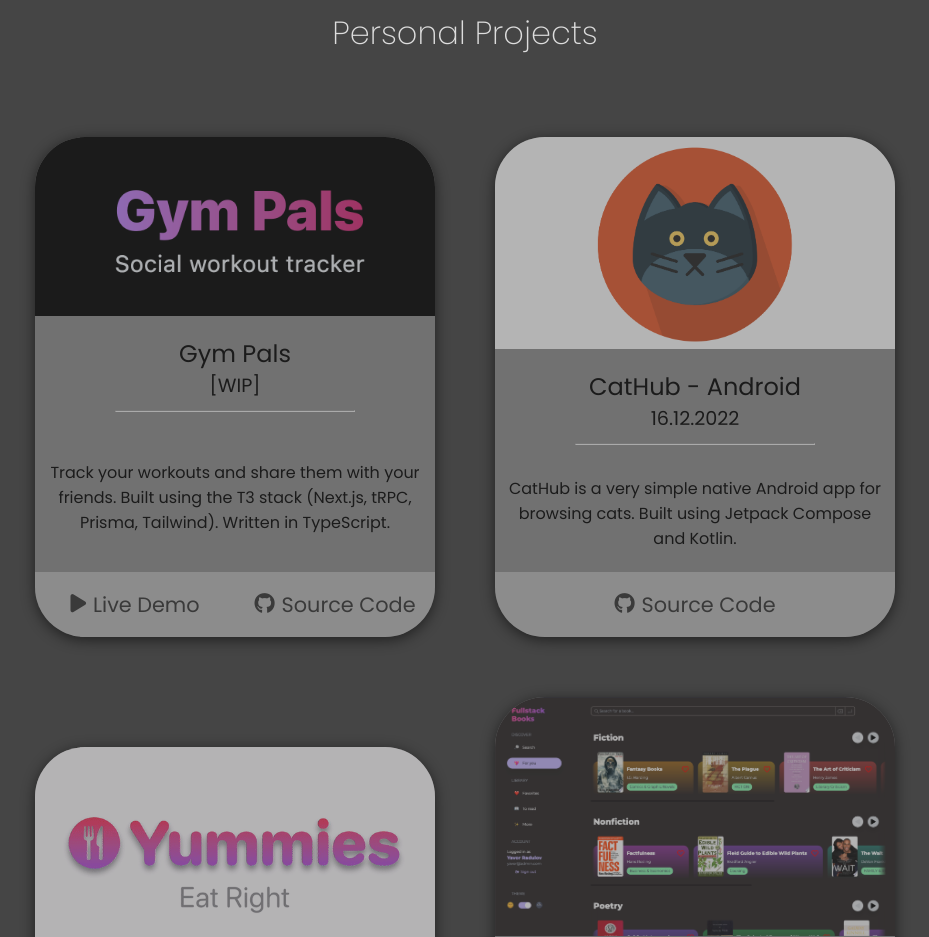
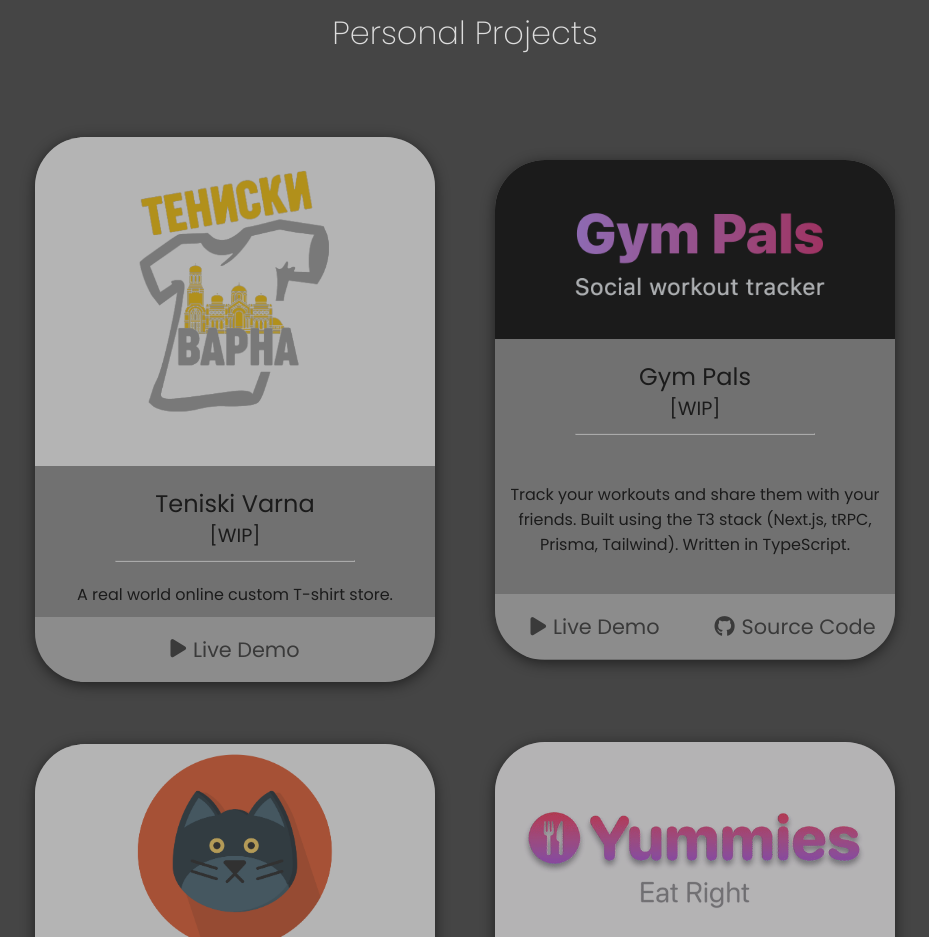
Before and after one commit to raduloov/personal-portfolio, a React (Create React App) app: page / in a window 1280 px wide. Shown: the part 1200-2137 px from the top of the page, without its empty margins (175-1104 px from the left). Built offline with nearby package versions, Linux system fonts and the light colour scheme.

Commit message:
add teniski varna project

```diff
--- a/src/components/PortfolioContainer/ProjectCard.js
+++ b/src/components/PortfolioContainer/ProjectCard.js
@@ -1,6 +1,6 @@
 import styles from './ProjectCard.module.css';
 
-const ProjectCard = props => {
+const ProjectCard = (props) => {
   return (
     <div className={styles.item}>
       <div className={styles.head}>
@@ -21,6 +21,7 @@
             <i className="fa-solid fa-play"></i>Live Demo
           </a>
         )}
+        {props.gitLink && (
           <a
             className={styles.btn}
             href={props.gitLink}
@@ -29,6 +30,7 @@
           >
             <i className="fa-brands fa-github"></i>Source Code
           </a>
+        )}
       </div>
     </div>
   );
--- a/src/components/PortfolioContainer/projectsData.js
+++ b/src/components/PortfolioContainer/projectsData.js
@@ -9,8 +9,17 @@
 import yummies from '../../assets/thumb/yummies.png';
 import cathub from '../../assets/thumb/cathub.png';
 import gymPals from '../../assets/thumb/gym-pals.png';
+import teniskiVarna from '../../assets/thumb/teniski-varna.png';
 
 const data = [
+  {
+    imageUrl: teniskiVarna,
+    title: 'Teniski Varna',
+    date: '[WIP]',
+    description: 'A real world online custom T-shirt store.',
+    demoUrl: 'https://teniski-varna.vercel.app/',
+    gitUrl: null,
+  },
   {
     imageUrl: gymPals,
     title: 'Gym Pals',
```
Also changed, not shown: src/assets/thumb/teniski-varna.png (added), 1 other file (tests, documents, lock files or other folders). Lines whose indentation alone changed are shown as unchanged.
